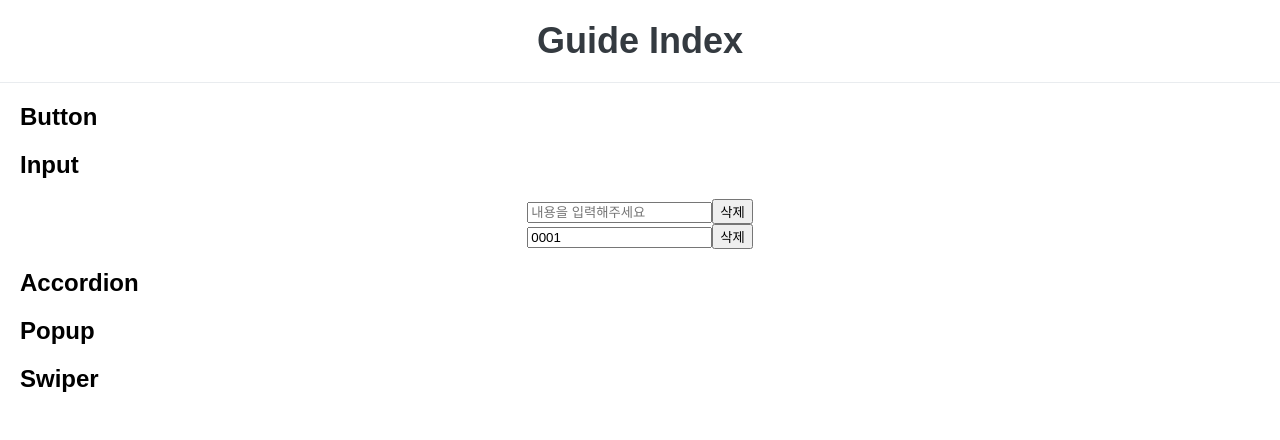
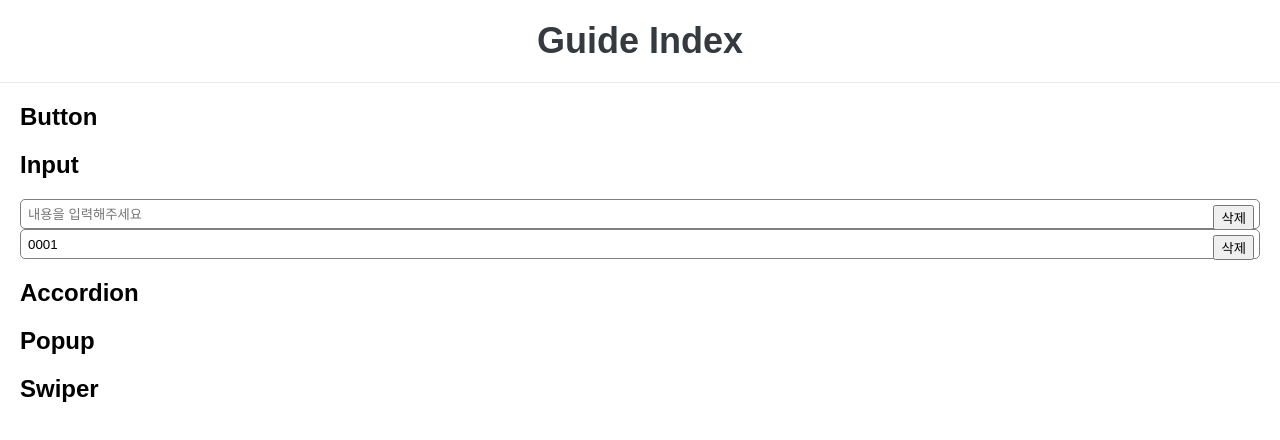
Before and after one commit to Lim-Suhyeon/ReactTest, a React (Create React App) app: page /InputGuide in a window 1280 px wide. Shown: the top 440 px of the page. Built offline with nearby package versions, Linux system fonts and the light colour scheme.

Commit message:
Update Input.js and styles.css

```diff
--- a/src/component/Input.js
+++ b/src/component/Input.js
@@ -1,7 +1,13 @@
-import React, { useState } from "react";
+import React, { useState, useEffect } from "react";
 
 function Input(props) {
   //btn_del show
+  useEffect(() => {
+    console.log("컴포넌트가 화면에 나타남");
+    return () => {
+      console.log("컴포넌트가 화면에서 사라짐");
+    };
+  }, []);
   const [isDelbtn, setActive] = useState(false);
 
   const onChange = (e) => {
--- a/src/styles.css
+++ b/src/styles.css
@@ -14,6 +14,21 @@ body {
 }
 
 /* input */
+.inp_box {
+  position: relative;
+  padding: 5px 50px 5px 5px;
+  border: 1px solid gray;
+  border-radius: 5px;
+}
+.inp_box input {
+  width: 100%;
+  border: none;
+}
+.btn_del {
+  position: absolute;
+  right: 5px;
+  top: 5px;
+}
 .btn_del.active {
   display: none;
 }
```
